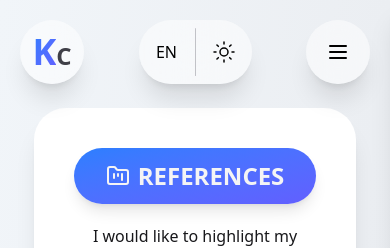
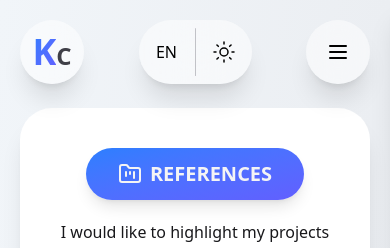
Before and after one commit to chencsi/chencsi.github.io, a React (Vite) app: page /references in a window 390 px wide. Shown: the top 248 px of the page. Built offline with nearby package versions, Linux system fonts and the light colour scheme.

Commit message:
primary component fixes

```diff
--- a/src/components/PrimaryBadgeTitle.jsx
+++ b/src/components/PrimaryBadgeTitle.jsx
@@ -3,7 +3,7 @@ const PrimaryBadgeTitle = ({ title, icon }) => {
     <div className="flex flex-row gap-2 bg-gradient-to-br from-blue-500 to-indigo-500 text-zinc-100 rounded-full py-3 px-8 w-fit mx-auto shadow-lg items-center">
       {icon}
       <h3
-        className={"font-extrabold text-2xl uppercase"}
+        className={"font-extrabold text-xl sm:text-2xl uppercase"}
       >
         {title}
       </h3>
--- a/src/components/PrimaryButton.jsx
+++ b/src/components/PrimaryButton.jsx
@@ -11,7 +11,7 @@ const PrimaryButtonBase = ({ children, theme }) => {
   );
 };
 
-const PrimaryButton = ({ children, link, theme }) => {
+const PrimaryButton = ({ children, link }) => {
   if (link !== undefined) {
     return (
       <div>
--- a/src/components/PrimaryContainer.jsx
+++ b/src/components/PrimaryContainer.jsx
@@ -1,11 +1,13 @@
 const PrimaryContainer = ({ children, theme, aos }) => {
   return (
-    <div
-      data-aos={aos && "fade-up"}
-      className={
-        `${theme === "dark" ? "text-zinc-300 bg-gradient-to-br from-zinc-800 to-zinc-900 border border-zinc-800" : "bg-white text-zinc-900"} p-10 flex flex-col gap-5 max-w-[1000px] mx-10 rounded-4xl shadow-xl`}
-    >
-      {children}
+    <div className="mx-5 sm:mx-10">
+      <div
+        data-aos={aos && "fade-up"}
+        className={
+          `${theme === "dark" ? "text-zinc-300 bg-gradient-to-br from-zinc-800 to-zinc-900" : "bg-white text-zinc-900"} py-10 px-5 sm:p-10 flex flex-col gap-5 max-w-[1000px] mx-auto rounded-4xl shadow-xl`}
+      >
+        {children}
+      </div>
     </div>
   );
 }
```
